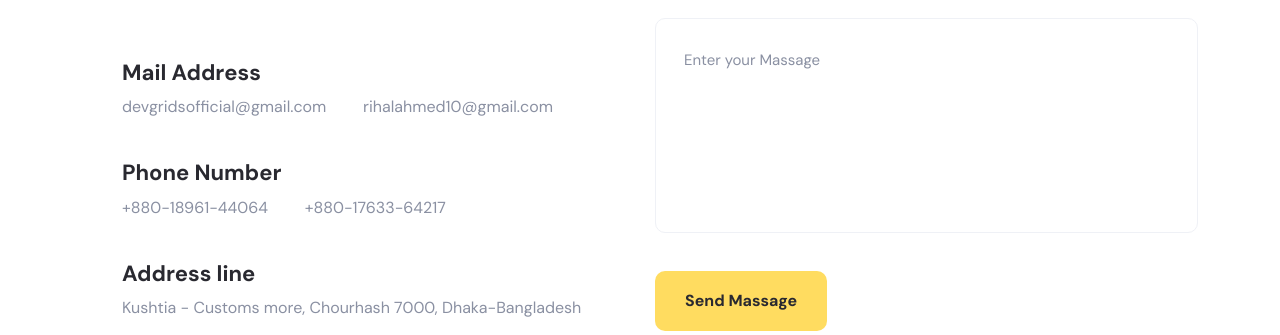
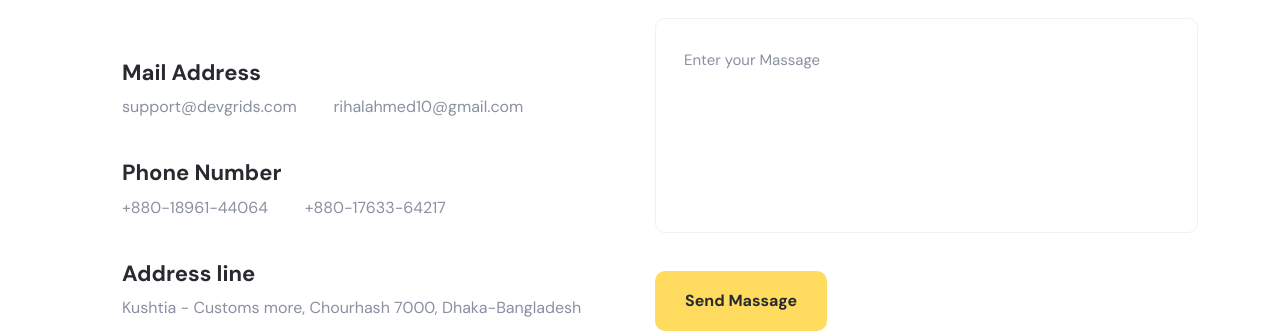
Before and after one commit to RihalAhmed/devgrids, a Django app: page /contact in a window 1280 px wide. Shown: the part 1076-1411 px from the top of the page. Run offline with Django 4.2, Linux system fonts and the light colour scheme; some libraries are stand-ins or nearby versions.

Commit message:
some chnges

```diff
--- a/templates/base.html
+++ b/templates/base.html
@@ -6,7 +6,7 @@
 <head>
    <meta charset="utf-8">
    <meta http-equiv="x-ua-compatible" content="ie=edge">
-   <title> Devgrids - Pro Theme Solutions</title>
+   <title> Devgrids - A comprehensive website solutions </title>
    <meta name="description" content="">
    <meta name="viewport" content="width=device-width, initial-scale=1">
 
@@ -159,7 +159,7 @@
             <ul>
                <!-- <li><i class="fas fa-star"></i> <a href="https://goo.gl/maps/abHegV4AoiJA6Syd8" target="_blank">Melbone st, Australia, Ny 12099</a></li> -->
                <li><i class="fas fa-star"></i> <a href="tel:+8801896144064">+880-18961-44064</a></li>
-               <li><i class="fas fa-star"></i> <a href="mailto:devgridsofficial@gmail.com">Devgridsofficial@gmail.com</a></li>
+               <li><i class="fas fa-star"></i> <a href="mailto:support@devgrids.com">Support@devgrids.com</a></li>
             </ul>
          </div>
          <div class="tpoffcanvas__input d-none d-sm-block">
@@ -210,7 +210,7 @@
                       <a href="https://twitter.com/DevgridsLab" target="_blank"><i class="fab fa-twitter"></i></a>
                       <a href="https://api.whatsapp.com/send?phone=8801896144064" target="_blank"><i class="fab fa-whatsapp"></i></a>
                       <a href="https://www.facebook.com/devgridslab/" target="_blank"><i class="fab fa-facebook-f"></i></a>
-                      <a href="mailto:devgridsofficial@gmail.com" target="_blank"><i class="fas fa-envelope"></i></a>
+                      <a href="mailto:support@devgrids.com" target="_blank"><i class="fas fa-envelope"></i></a>
                    </div>
                 </div>
              </div>
@@ -319,7 +319,7 @@
                       <div class="tp-copyright-right text-md-center text-start text-lg-end">
                          <a href="/terms">Terms and conditions</a>
                          <a href="/policy"> Privacy policy</a>
-                         <a href="mailto:devgridsofficial@gmail.com" target="_blank">Email Us</a>
+                         <a href="mailto:support@devgrids.com" target="_blank">Email Us</a>
                       </div>
                    </div>
                 </div>
--- a/templates/contact.html
+++ b/templates/contact.html
@@ -37,7 +37,7 @@
                   </div>
                   <div class="tp-contact-info mb-40">
                      <h4 class="contact-title">Mail Address</h4>
-                     <span><a href="mailto:devgridsofficial@gmail.com">devgridsofficial@gmail.com</a></span>
+                     <span><a href="mailto:support@devgrids.com">support@devgrids.com</a></span>
                      <span><a href="mailto:rihalahmed10@gmail.com">rihalahmed10@gmail.com</a></span>
                   </div>
                   <div class="tp-contact-info mb-40">
```
